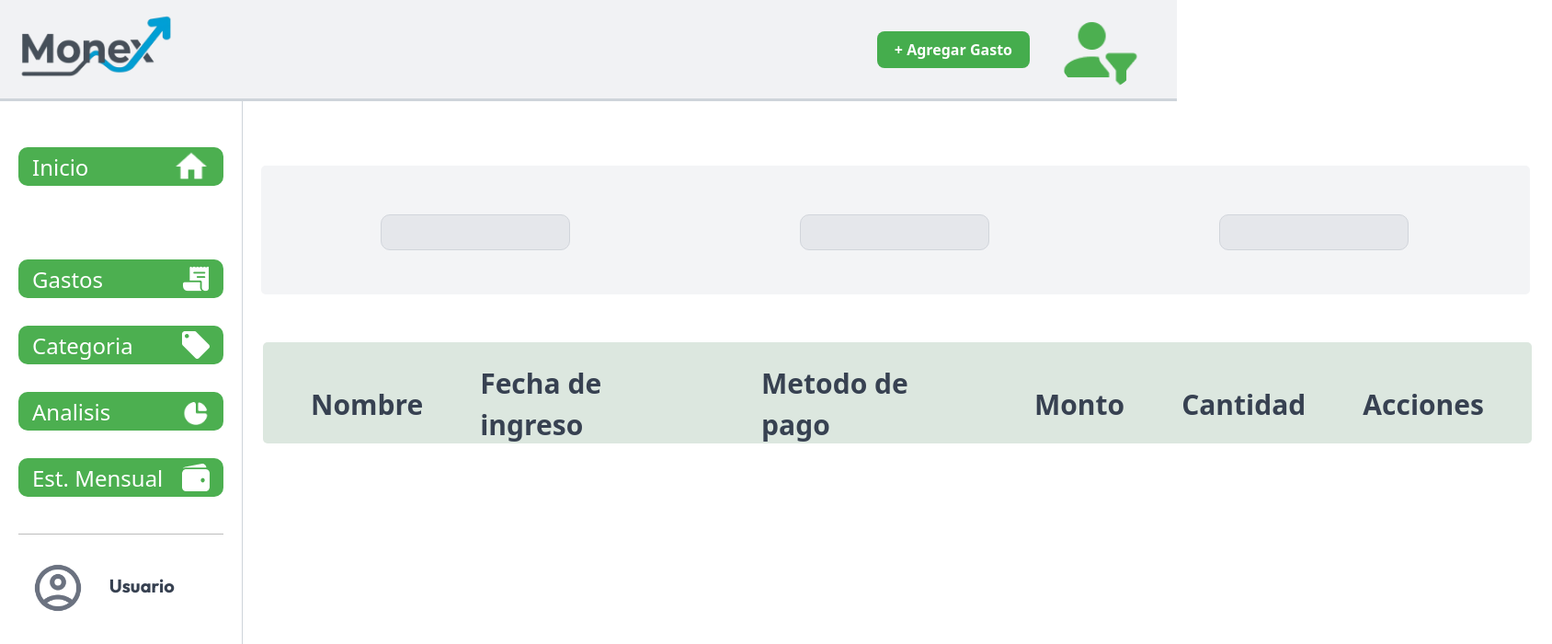
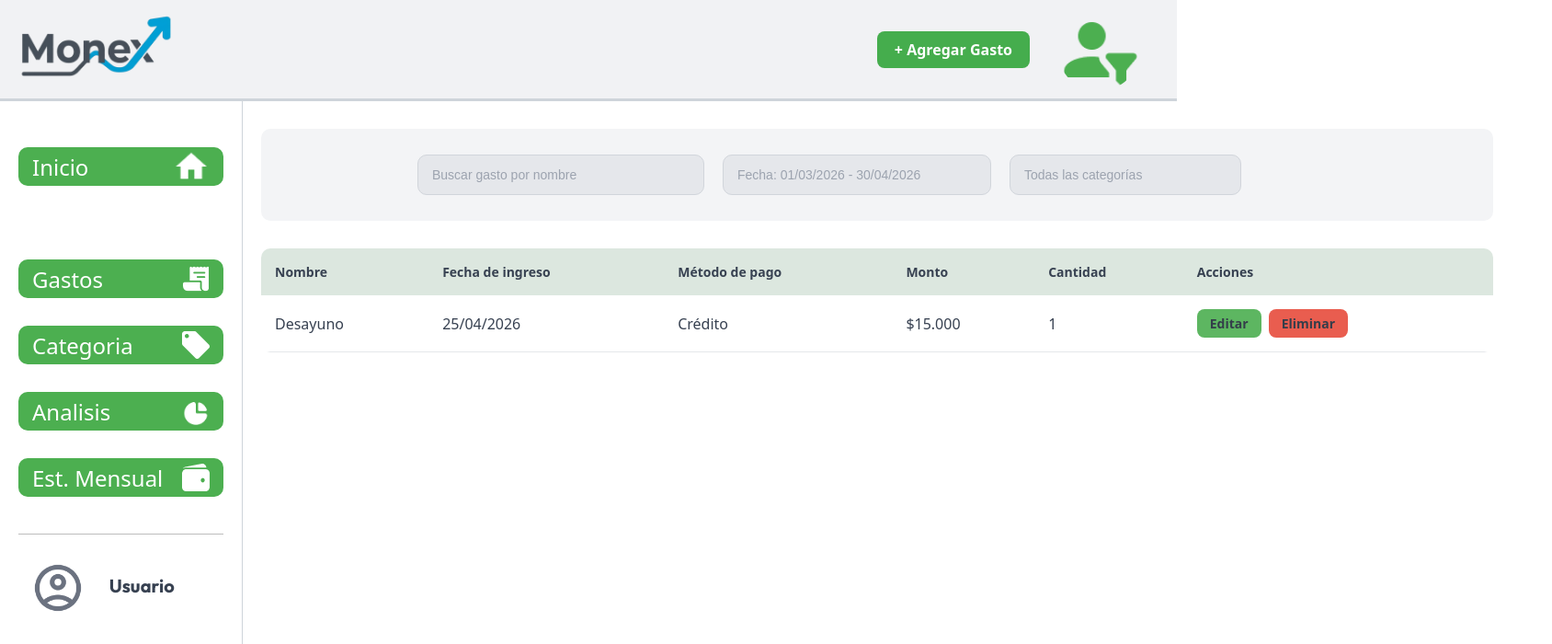
Before and after one commit to Heartsmith1/Monex, a React app in the folder Monex/frontend/: page /Gastos in a window 1280 px wide. Shown: the top 700 px of the page at 92% size, 1688 px wide, since content can reach past the window. Built offline with nearby package versions, Linux system fonts and the light colour scheme; the HTML template or start-up script is replaced by a standard one.

Commit message:
esqueleto terminado de expenses

```diff
--- a/Monex/frontend/src/css/pages/expenses.css
+++ b/Monex/frontend/src/css/pages/expenses.css
@@ -9,66 +9,170 @@
     flex-direction: column;
 }
 
+/* BUSCADOR */
 .layout_expenses {
-    display: flex;
-    gap: 20px;
-    padding: 20px;
-    border-radius: 5px;
-    margin-top: 180px;
+    margin-top: 140px;
     margin-left: 20px;
     width: 1340px;
     height: 100px;
     background-color: #F3F4F6;
+    border-radius: 10px;
+    display: flex;
+    align-items: center;
 }
 
-.buscar_gasto_nombre{
+.layout_expenses form {
+    display: flex;
+    gap: 20px;
+    margin-left: 150px;
+    padding: 0 20px;
+}
+
+/* INPUT NOMBRE */
+.buscar_gasto_nombre {
     border: 1px solid #D1D5DB;
     border-radius: 10px;
-    width: 200px;
-    height: 35px;
-    margin-top: 33px;
-    margin-left:110px;
+    width: 280px;
+    height: 42px;
     background-color: #E5E7EB;
+    padding: 0 15px;
+    font-size: 14px;
+    color: #374151;
 }
 
-.buscar_gasto_fecha{
+.buscar_gasto_nombre::placeholder {
+    color: #9CA3AF;
+}
+
+.buscar_gasto_nombre:focus {
+    border: 1px solid #22C55E;
+    background-color: #ffffff;
+    outline: none;
+}
+
+.buscar_gasto_nombre:hover {
+    background-color: #D1D5DB;
+}
+
+/* INPUT FECHA */
+.buscar_gasto_fecha {
     border: 1px solid #D1D5DB;
     border-radius: 10px;
-    width: 200px;
-    height: 35px;
-    margin-top: 33px;
-    margin-left: 250px;
+    width: 260px;
+    height: 42px;
     background-color: #E5E7EB;
+    padding: 0 15px;
+    font-size: 14px;
+    color: #374151;
 }
 
-.select_gasto{
+.buscar_gasto_fecha::placeholder {
+    color: #9CA3AF;
+}
+
+.buscar_gasto_fecha:focus {
+    border: 1px solid #22C55E;
+    background-color: #ffffff;
+    outline: none;
+}
+
+.buscar_gasto_fecha:hover {
+    background-color: #D1D5DB;
+}
+
+/* SELECT / CATEGORIA */
+.select_gasto {
     border: 1px solid #D1D5DB;
     border-radius: 10px;
-    width: 200px;
-    height: 35px;
-    margin-left: 250px;
-    margin-top: 33px;
+    width: 220px;
+    height: 42px;
     background-color: #E5E7EB;
-
+    padding: 0 15px;
+    font-size: 14px;
+    color: #374151;
+    cursor: pointer;
 }
 
-.nav_tabla_gastos{
-    background-color:#DCE7DF;
-    gap: 20px;
-    display: flex;
-    padding: 20px;
-    border-radius: 5px;
-    margin-top: 50px;
-    margin-left: 20px;
-    width: 1340px;
-    height: 70px;
-    font-size: 30px;
-
+.select_gasto::placeholder {
+    color: #9CA3AF;
 }
 
-.nav_tabla_gastos th{
-    padding: 0 30px;
-    vertical-align: middle;
+.select_gasto:focus {
+    border: 1px solid #22C55E;
+    background-color: #ffffff;
+    outline: none;
+}
+
+.select_gasto:hover {
+    background-color: #D1D5DB;
+}
+
+/* TABLA */
+.tabla_expenses {
+    margin-top: 30px;
+}
+
+table {
+    width: 1340px;
+    margin-left: 20px;
+    border-collapse: collapse;
+    background-color: #fff;
+    border-radius: 10px;
+    overflow: hidden;
+}
+
+.nav_tabla_gastos {
+    background-color: #DCE7DF;
+}
+
+.nav_tabla_gastos th {
+    padding: 15px;
     text-align: left;
     color: #374151;
+    font-size: 14px;
 }
+
+.body_tabla_gastos td {
+    padding: 15px;
+    border-bottom: 1px solid #E5E7EB;
+    color: #374151;
+}
+
+tbody tr:hover {
+    background-color: #F9FAFB;
+}
+
+/* BOTONES */
+
+.boton_editar_expenses {
+    background-color: #4caf50;
+    color: #1f2937;
+    border: none;
+    border-radius: 8px;
+    padding: 6px 14px;
+    margin-right: 8px;
+    cursor: pointer;
+    font-weight: bold;
+    font-size: 14px;
+    opacity: 90%;
+}
+
+.boton_editar_expenses:hover {
+    background-color: #6bbf7c;
+}
+
+.boton_eliminar_expenses {
+    background-color: #e74c3c;
+    color: #1f2937;
+    border: none;
+    border-radius: 8px;
+    padding: 6px 14px;
+    cursor: pointer;
+    font-weight: bold;
+    font-size: 14px;
+    opacity: 90%;
+}
+
+.boton_eliminar_expenses:hover {
+    background-color: #e06f6f;
+}
--- a/Monex/frontend/src/pages/expenses/expenses.jsx
+++ b/Monex/frontend/src/pages/expenses/expenses.jsx
@@ -19,39 +19,53 @@ export function Expenses() {
 
                 <div className="layout_expenses">
                     <form action="POST">
-                        <input className="buscar_gasto_nombre" type="text" />
 
-                        <input className="buscar_gasto_fecha" type="text" />
+                        <input
+                            className="buscar_gasto_nombre"
+                            type="text"
+                            placeholder="Buscar gasto por nombre"
+                        />
 
-                        <input className="select_gasto" type="text" />
+                        <input
+                            className="buscar_gasto_fecha"
+                            type="text"
+                            placeholder="Fecha: 01/03/2026 - 30/04/2026"
+                        />
+
+                        <input
+                            className="select_gasto"
+                            type="text"
+                            placeholder="Todas las categorías"
+                        />
 
                     </form>
                 </div>
 
-                <div class="tabla_expeses">
-
+                <div className="tabla_expenses">
                     <table>
                         <thead className="nav_tabla_gastos">
                             <tr>
-
                                 <th>Nombre</th>
                                 <th>Fecha de ingreso</th>
-                                <th>Metodo de pago</th>
+                                <th>Método de pago</th>
                                 <th>Monto</th>
                                 <th>Cantidad</th>
                                 <th>Acciones</th>
-
                             </tr>
                         </thead>
+
                         <tbody className="body_tabla_gastos">
-
-                                <th></th>
-                                <th></th>
-                                <th></th>
-                                <th></th>
-                                <th></th>
-                                <th></th>
-
+                            <tr>
+                                <td>Desayuno</td>
+                                <td>25/04/2026</td>
+                                <td>Crédito</td>
+                                <td>$15.000</td>
+                                <td>1</td>
+                                <td>
+                                    <button className="boton_editar_expenses">Editar</button>
+                                    <button className="boton_eliminar_expenses">Eliminar</button>
+                                </td>
+                            </tr>
                         </tbody>
                     </table>
                 </div>
```
